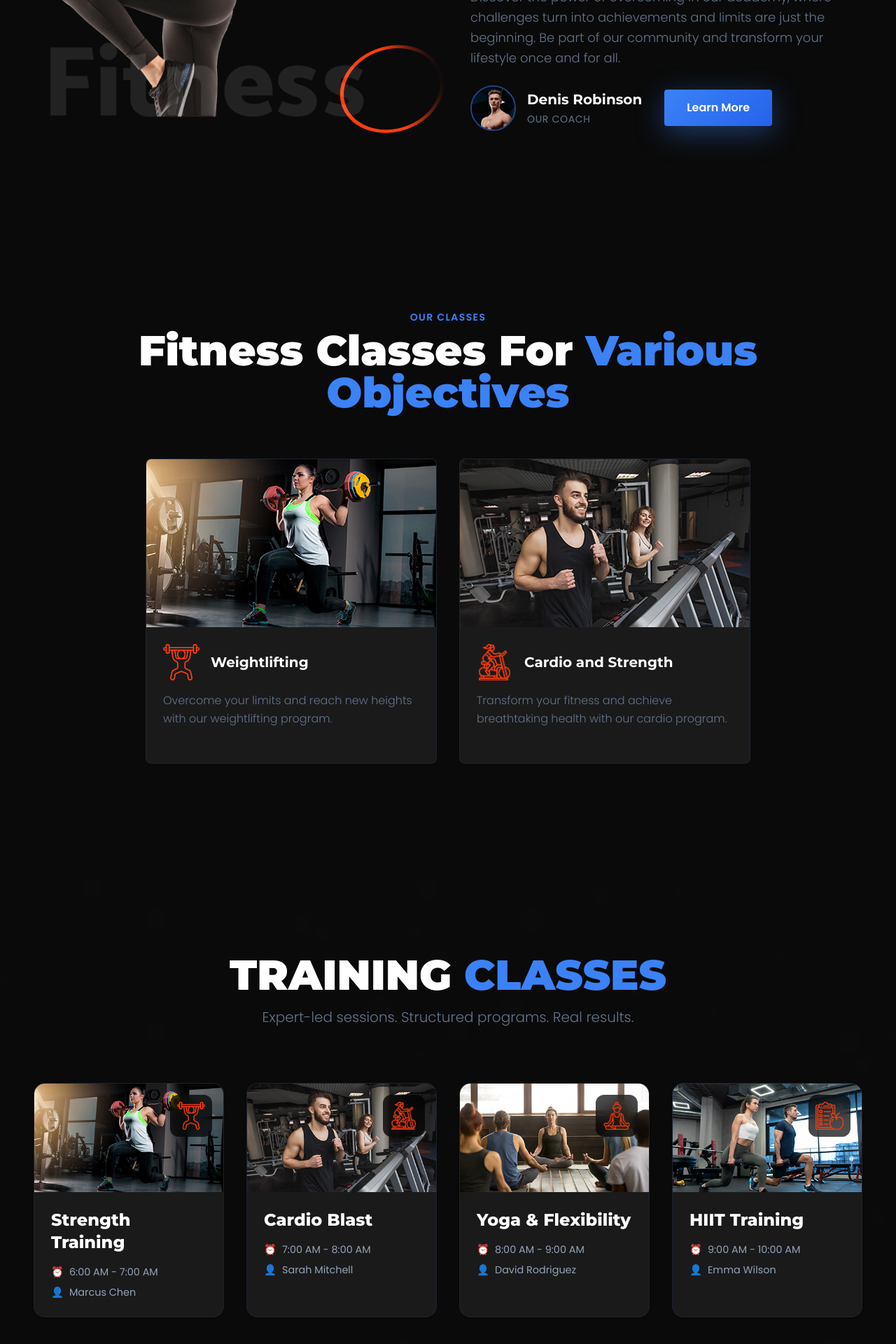
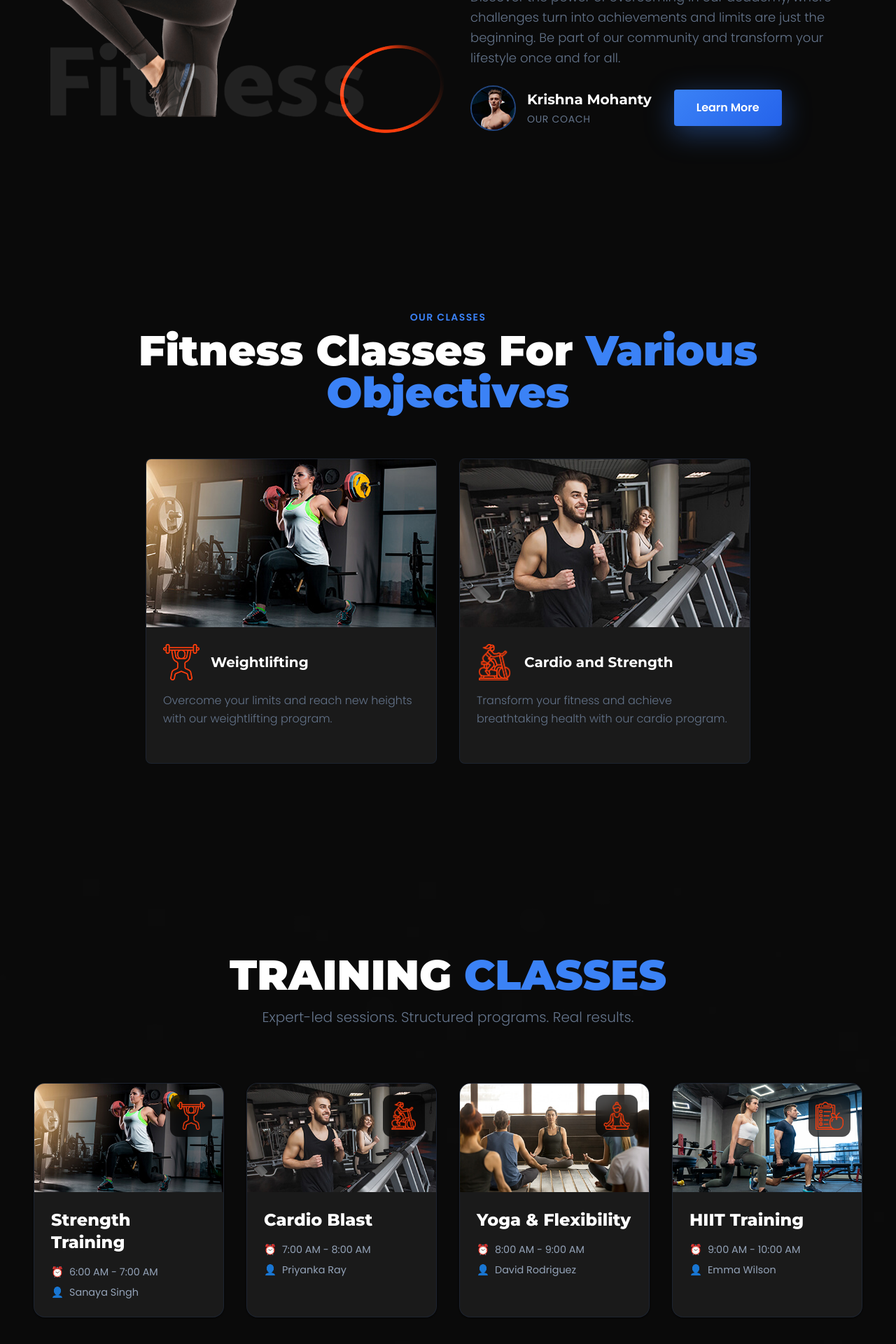
Before and after one commit to kaibalyamo/club7fitness, a React (Vite) app: page / in a window 1280 px wide. Shown: the part 1954-3874 px from the top of the page at 70% size. Built offline with nearby package versions, Linux system fonts and the light colour scheme; no server answers.

Commit message:
Update trainer names: Denis Robinson -> Krishna Mohanty, Marcus Chen -> Sanaya Singh, Sarah Mitchell -> Priyanka Ray

```diff
--- a/src/sections/About.jsx
+++ b/src/sections/About.jsx
@@ -153,7 +153,7 @@ const About = () => {
                 <figure className="coach-avatar">
                   <motion.img
                     src={getImagePath('assets/images/about-coach.jpg')}
-                    alt="Denis Robinson"
+                    alt="Krishna Mohanty"
                     width="65"
                     height="65"
                     loading="lazy"
@@ -164,7 +164,7 @@ const About = () => {
                 </figure>
                 <div>
                   <h3 className="h3 coach-name text-white text-xl font-bold mb-1 font-display">
-                    Denis Robinson
+                    Krishna Mohanty
                   </h3>
                   <p className="coach-title text-club-steel text-sm uppercase tracking-wider">
                     Our Coach
--- a/src/sections/Classes.jsx
+++ b/src/sections/Classes.jsx
@@ -11,7 +11,7 @@ const classes = [
     image: getImagePath('assets/images/class-1.jpg'),
     icon: getImagePath('assets/images/class-icon-1.png'),
     time: '6:00 AM - 7:00 AM',
-    trainer: 'Marcus Chen'
+    trainer: 'Sanaya Singh'
   },
   {
     id: 2,
@@ -19,7 +19,7 @@ const classes = [
     image: getImagePath('assets/images/class-2.jpg'),
     icon: getImagePath('assets/images/class-icon-2.png'),
     time: '7:00 AM - 8:00 AM',
-    trainer: 'Sarah Mitchell'
+    trainer: 'Priyanka Ray'
   },
   {
     id: 3,
```
